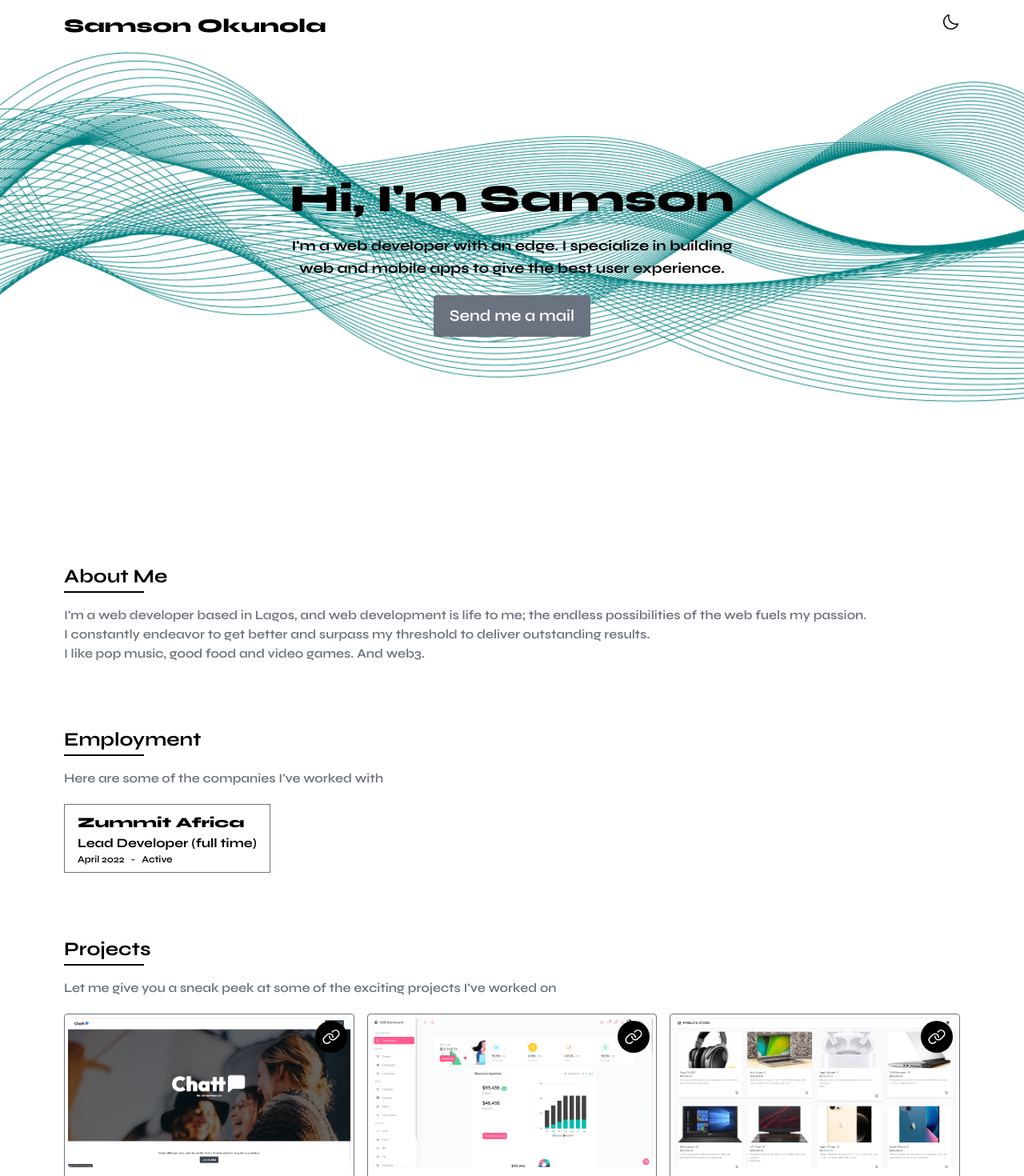
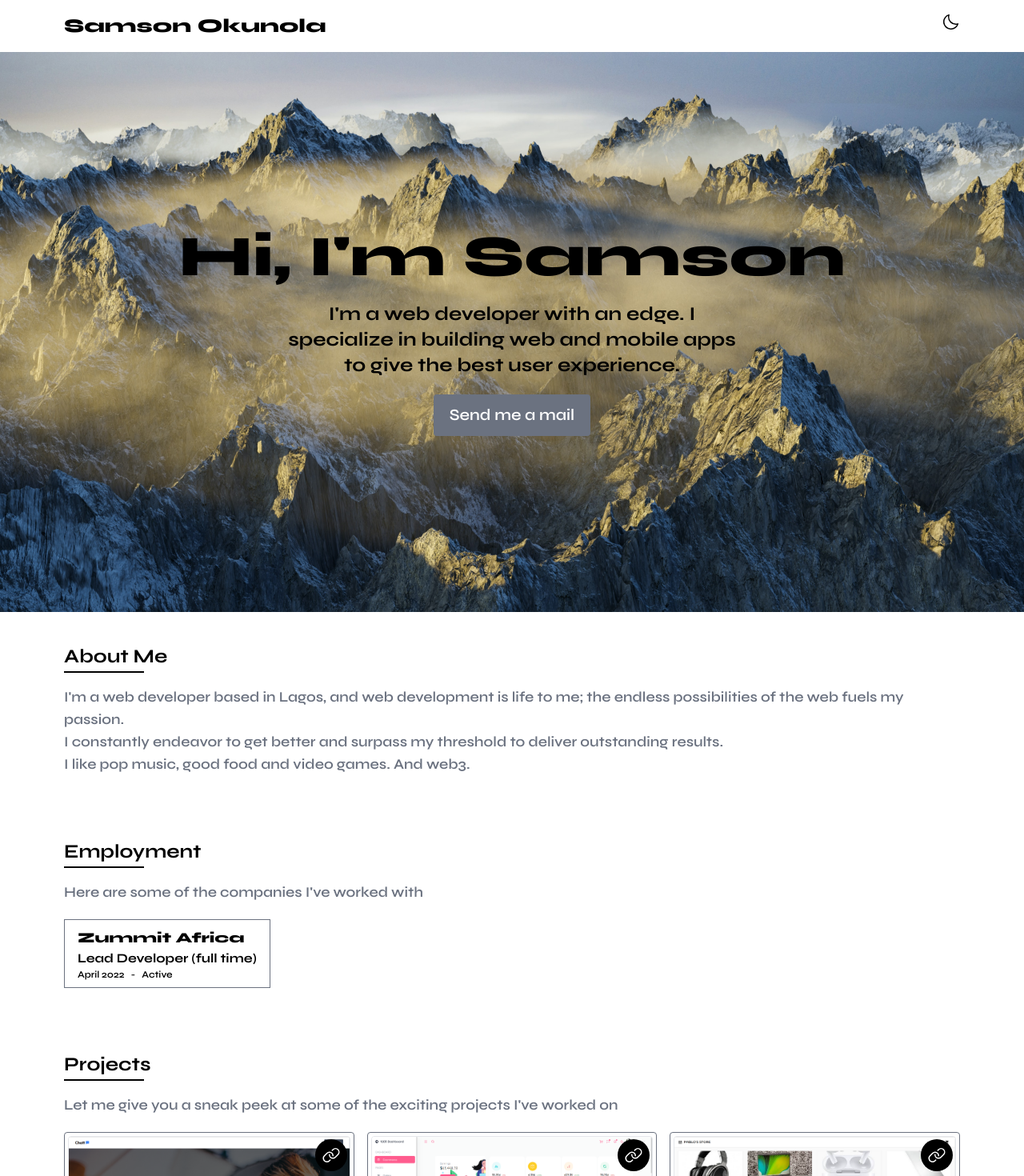
Before and after one commit to pablo-clueless/Portfolio, a React (Vite) app in the folder portfolio/: page / in a window 1280 px wide. Shown: the top 1470 px of the page at 80% size. Built offline with nearby package versions, Linux system fonts and the light colour scheme.

Commit message:
updates!!!!

```diff
--- a/portfolio/src/components/Card.tsx
+++ b/portfolio/src/components/Card.tsx
@@ -12,11 +12,11 @@ const Card = (props:Props) => {
   const {description, image, name, url} = props
 
   return (
-    <div className='w-full flex flex-col gap-4 p-1 border border-gray-500 rounded cursor-pointer hover:-translate-y-1 transition-all duration-500 ease-in-out relative'>
-      <a href={url} target='_blank' className='bg-black text-white rounded-full p-2 text-2xl absolute top-2 right-2'>
+    <div className='w-full flex flex-col gap-4 p-1 border border-gray-500 rounded cursor-pointer hover:animate-jiggle transition-all duration-500 ease-in-out relative'>
+      <a href={url} target='_blank' className='bg-black text-sm text-white rounded-full p-2 md:text-2xl absolute top-2 right-2'>
         <Link />
       </a>
-      <img src={image} alt={name} className='w-full object-cover rounded' />
+      <img src={image} alt={name} className='w-full object-cover rounded border' />
       <div className='flex flex-col'>
         <p className='text-lg font-black tracking-wide'>{name}</p>
         <p className='text-sm font-bold'>{description}</p>
--- a/portfolio/src/components/Employment.tsx
+++ b/portfolio/src/components/Employment.tsx
@@ -12,7 +12,7 @@ const Employment = (props:Props) => {
   const {company, end, role, start, type} = props
 
   return (
-    <div className='w-fit flex items-center gap-2 border border-gray-500 px-4 py-2'>
+    <div className='w-full md:w-fit flex items-center gap-2 border border-gray-500 px-4 py-2'>
       <div className='flex flex-col'>
         <p className='text-lg font-extrabold'>{company}</p>
         <p className='font-bold'>{role}{' '}({type})</p>
--- a/portfolio/src/pages/Home.jsx
+++ b/portfolio/src/pages/Home.jsx
@@ -10,9 +10,9 @@ const Home = () => {
   return (
     <div className='bg-white dark:bg-black'>
     <Navbar />
-    <Container className='w-full h-[600px] flex flex-col items-center gap-5 bg-wavy bg-cover bg-center py-40'>
-      <p className='text-5xl text-black dark:text-white font-black'>Hi, I'm Samson</p>
-      <p className='w-full md:w-1/2 text-black dark:text-white text-lg font-bold text-center'>
+    <Container className='w-full h-[700px] flex flex-col items-center justify-center gap-5 bg-mountains bg-cover bg-fixed py-4 text-center'>
+      <p className='text-5xl lg:text-7xl text-black dark:text-white font-black'>Hi, I'm Samson</p>
+      <p className='w-full md:w-1/2 lg:text-2xl text-black dark:text-white text-lg font-bold'>
         I'm a web developer with an edge. I specialize in building web and mobile apps to give the best user experience.
       </p>
       <a href='mailto:smsnmicheal@gmail.com' target='_blank' className='bg-gray-500 text-white text-xl font-semibold px-5 py-3 rounded'>
@@ -24,7 +24,7 @@ const Home = () => {
         About Me
       </p>
       <div className='w-full flex flex-col md:flex-row items-start'>
-        <p className='text-gray-500 font-semibold mt-5'>
+        <p className='text-base md:text-lg text-gray-500 font-semibold mt-5'>
           I'm a web developer based in Lagos, and web development is life to me; the endless possibilities of the web fuels my passion. <br />
           I constantly endeavor to get better and surpass my threshold to deliver outstanding results. <br />
           I like pop music, good food and video games. And web3.
@@ -38,7 +38,7 @@ const Home = () => {
       <p className='text-xl md:text-2xl font-bold relative after:absolute after:-bottom-1 after:left-0 after:w-[100px] after:h-[2px] after:bg-black dark:after:bg-white'>
         Employment
       </p>
-      <p className='text-gray-500 font-semibold my-5'>
+      <p className='text-base md:text-lg text-gray-500 font-semibold my-5'>
         Here are some of the companies I've worked with
       </p>
       <div className='flex flex-wrap items-center gap-2'>
@@ -51,7 +51,7 @@ const Home = () => {
       <p className='text-xl md:text-2xl font-bold relative after:absolute after:-bottom-1 after:left-0 after:w-[100px] after:h-[2px] after:bg-black dark:after:bg-white'>
         Projects
       </p>
-      <p className='text-gray-500 font-semibold my-5'>
+      <p className='text-base md:text-lg text-gray-500 font-semibold my-5'>
         Let me give you a sneak peek at some of the exciting projects I've worked on
       </p>
       <div className='w-full grid grid-cols-1 sm:grid-cols-2 md:grid-cols-3 gap-4'>
@@ -64,7 +64,7 @@ const Home = () => {
       <p className='text-xl md:text-2xl font-bold relative after:absolute after:-bottom-1 after:left-0 after:w-[100px] after:h-[2px] after:bg-black dark:after:bg-white'>
         Let's Work
       </p>
-      <p className='w-full md:w-1/2 text-gray-500 font-semibold my-5'>
+      <p className='w-full md:w-1/2 text-base md:text-lg text-gray-500 font-semibold my-5'>
         Do you want to collaborate on a project or hire a developer? <br />
         I'm currently open to mid-level roles. You can also reach out to me for collaborations, to ask questions or just simply say hi. I'll try to get back as soon as possible.
       </p>
--- a/portfolio/tailwind.config.cjs
+++ b/portfolio/tailwind.config.cjs
@@ -2,13 +2,23 @@ module.exports = {
   content: ['./src/**/*.{js,jsx,ts,tsx}'],
   darkMode: 'class',
   theme: {
-    fontFamily: {
-      heading: ['Montserrat', 'sans-serif'],
-    },
     extend: {
+      animation: {
+        jiggle: 'jiggle 150ms cubic-bezier(0.25, 1, 0.3, 0.8)',
+      },
       backgroundImage: {
+        mountains: "url('/images/mountains.jpg')",
         wavy: "url('/images/wavy.png')",
       },
+      keyframes: {
+        jiggle: {
+          "0%": { transform: 'translateX(2px)' },
+          "25%": { transform: 'translateX(-2px)' },
+          "50%": { transform: 'translateX(2px)' },
+          "75%": { transform: 'translateX(-2px)' },
+          "100%": { transform: 'translateX(0)' },
+        }
+      }
     },
   },
   plugins: [],
```
Also changed, not shown: portfolio/public/images/mountains.jpg (added).
